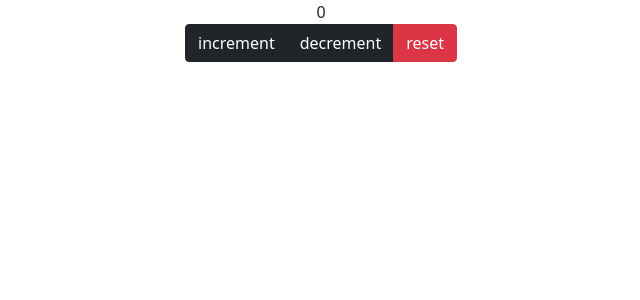
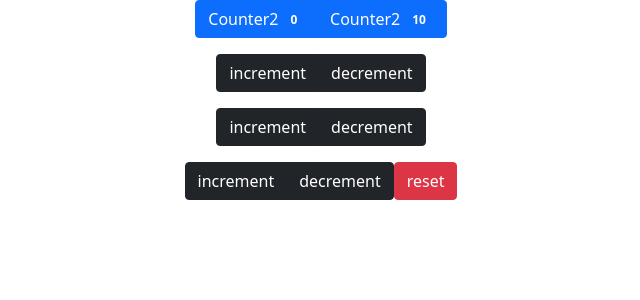
Before and after one commit to nimeshpoudel7/reacthook50, a React (Create React App) app: page / in a window 1280 px wide. Shown: the top 300 px of the page, without its empty margins (319-959 px from the left). Built offline with nearby package versions, Linux system fonts and the light colour scheme.

Commit message:
payload and useReduce normal

```diff
--- a/src/components/Counter.js
+++ b/src/components/Counter.js
@@ -1,16 +1,27 @@
 import React,{useReducer} from 'react'
 import { Button, ButtonGroup } from 'reactstrap';
+import { Badge } from 'reactstrap';
 import 'bootstrap/dist/css/bootstrap.min.css';
-const initialState=0
+const initialState={
+    counter1:0,
+    counter2:10
+}
 const reducer = (state, action) => {
-    switch (action) {
+    switch (action.type) {
         case 'increment':
-            console.log(state)
+            console.log("stare: "+state.counter1)
             console.log(action)
-            return state + 1
+            return {...state,counter1:state.counter1+action.payload}
 
         case 'decrement':
-            return state - 1
+            return {...state,counter1:state.counter1-action.payload}
+            case 'increment2':
+                console.log("stare: "+state.counter2)
+                console.log(action)
+                return {...state,counter2:state.counter2+1}
+
+            case 'decrement2':
+                return {...state,counter2:state.counter2-1}
         case 'reset':
 
             return initialState
@@ -24,12 +35,34 @@ const Counter = () => {
 
     return (
         <div>
-            <div>{Count}</div>
+           <ButtonGroup>
+             <Button color="primary" type="button">
+             Counter2 <Badge color="secondary">{Count.counter1}</Badge>
+             </Button>
+            <Button color="primary" type="button">
+                Counter2 <Badge color="secondary">{Count.counter2}</Badge>
+            </Button>
+            </ButtonGroup>
+            <p></p>
+
              <ButtonGroup>
-                 <Button color="dark" onClick={() => dispatch('increment')}>increment</Button>
-                 <Button color="dark" onClick={() => dispatch('decrement')}>decrement</Button>
-                 <Button color="danger" onClick={() => dispatch('reset')}>reset</Button>
+                 <Button color="dark" onClick={() => dispatch({type:'increment',payload:1})}>increment</Button>
+                 <Button color="dark" onClick={() => dispatch({type:'decrement',payload:1})}>decrement</Button>
             </ButtonGroup>
+            <p></p>
+            <ButtonGroup>
+                 <Button color="dark" onClick={() => dispatch({type:'increment',payload:5})}>increment</Button>
+                 <Button color="dark" onClick={() => dispatch({type:'decrement',payload:5})}>decrement</Button>
+            </ButtonGroup>
+            <p></p>
+            <ButtonGroup>
+                 <Button color="dark" onClick={() => dispatch({type:'increment2'})}>increment</Button>
+                 <Button color="dark" onClick={() => dispatch({type:'decrement2'})}>decrement</Button>
+            </ButtonGroup>
+            <Button color="danger" onClick={() => dispatch({type:'reset'})}>reset</Button>
+
+            <p></p>
+
         </div>
     )
 }
```
